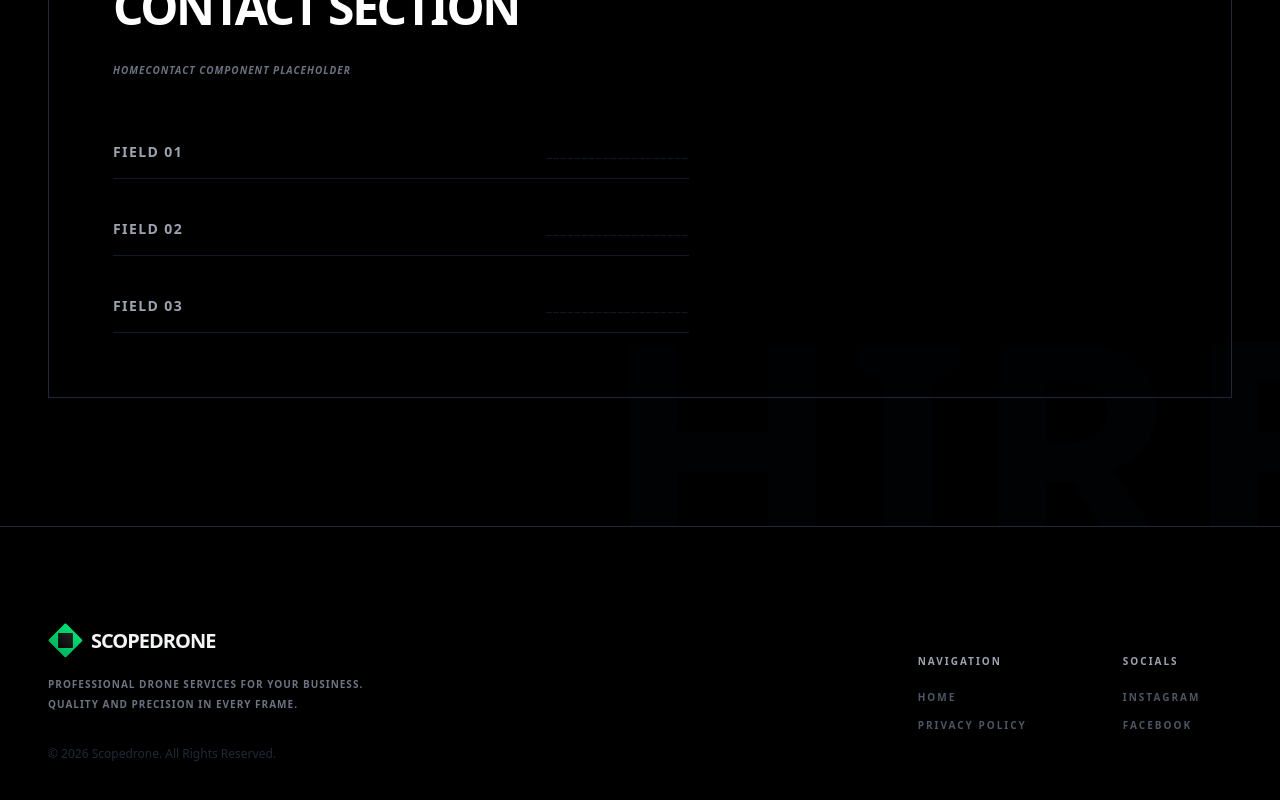
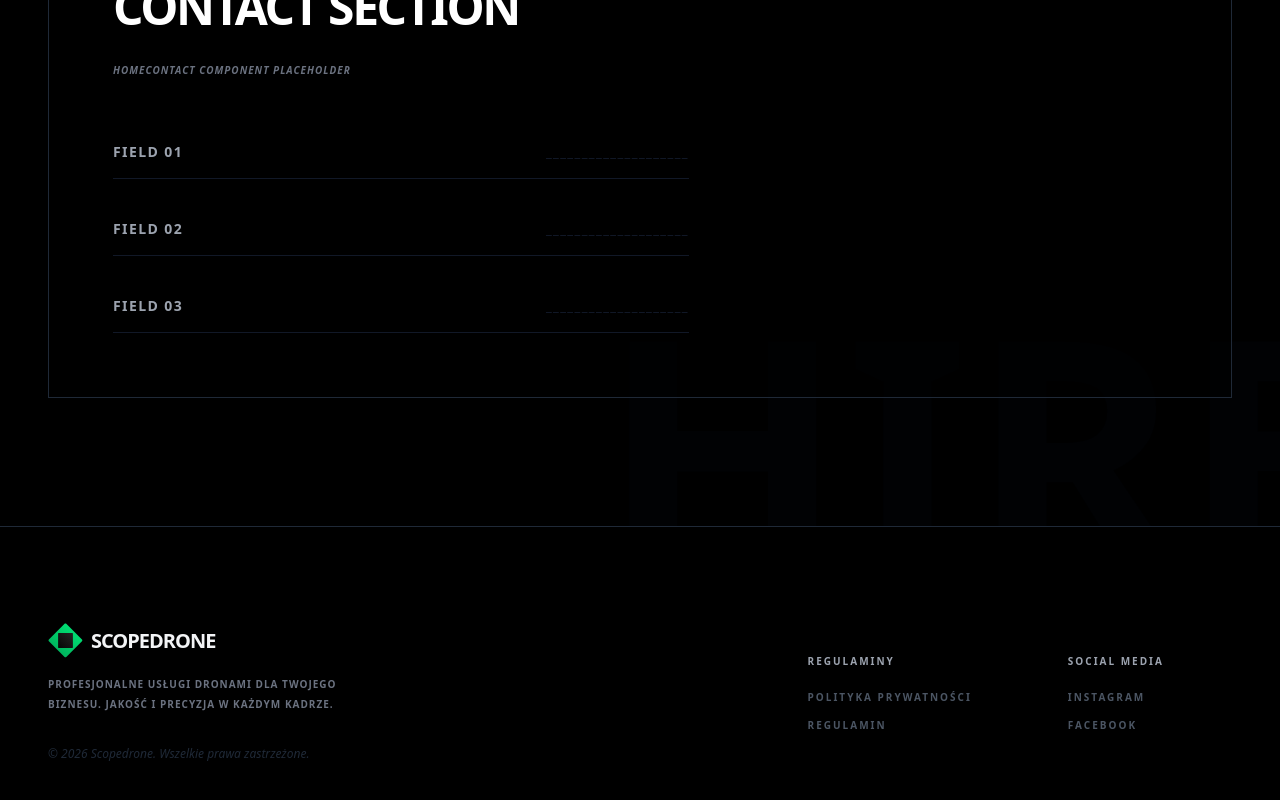
Before and after one commit to michab1332/scope-drone-client, a Nuxt app: page / in a window 1280 px wide. Shown: the part 2858-3658 px from the top of the page. Built offline with nearby package versions, Linux system fonts and the light colour scheme.

Commit message:
feat: footer

```diff
--- a/app/components/Layout/Footer.vue
+++ b/app/components/Layout/Footer.vue
@@ -5,24 +5,43 @@
         <div class="flex flex-col gap-4">
           <SharedIcon />
           <p class="max-w-xs text-gray-500 font-sans text-[10px] uppercase tracking-widest leading-loose font-bold">
-            Professional drone services for your business. Quality and precision in every frame.
+            Profesjonalne usługi dronami dla Twojego biznesu. Jakość i precyzja w każdym kadrze.
           </p>
-          <div class="text-xs text-gray-800 mt-4">© {{ new Date().getFullYear() }} Scopedrone. All Rights Reserved.</div>
+          <div class="text-xs text-gray-800 mt-4 italic">
+            © {{ new Date().getFullYear() }} Scopedrone. Wszelkie prawa zastrzeżone.
+          </div>
         </div>
 
         <div class="grid grid-cols-2 gap-12 md:gap-24">
+          <!-- Sekcja Regulaminy & Nawigacja -->
           <div class="flex flex-col gap-4 uppercase tracking-[0.2em] text-[10px] font-bold">
-            <span class="text-gray-400">Navigation</span>
+            <span class="text-gray-400">Regulaminy</span>
             <nav class="flex flex-col gap-2">
-              <a href="#" class="hover:text-white transition-colors">Home</a>
-              <a href="#" class="hover:text-white transition-colors">Privacy Policy</a>
+              <NuxtLink to="#" class="hover:text-white transition-colors">Polityka prywatności</NuxtLink>
+              <NuxtLink to="#" class="hover:text-white transition-colors">Regulamin</NuxtLink>
             </nav>
           </div>
+
+          <!-- Sekcja Social Media -->
           <div class="flex flex-col gap-4 uppercase tracking-[0.2em] text-[10px] font-bold">
-            <span class="text-gray-400">Socials</span>
+            <span class="text-gray-400">Social Media</span>
             <nav class="flex flex-col gap-2">
-              <a href="#" class="hover:text-white transition-colors">Instagram</a>
-              <a href="#" class="hover:text-white transition-colors">Facebook</a>
+              <a
+                href="https://www.instagram.com/scopedrone_kb"
+                target="_blank"
+                rel="noopener noreferrer"
+                class="hover:text-white transition-colors"
+              >
+                Instagram
+              </a>
+              <a
+                href="https://www.facebook.com/profile.php?id=61580575165689"
+                target="_blank"
+                rel="noopener noreferrer"
+                class="hover:text-white transition-colors"
+              >
+                Facebook
+              </a>
             </nav>
           </div>
         </div>
@@ -33,6 +52,6 @@
 
 <script setup lang="ts">
 /**
- * Global Footer Component
+ * Footer
  */
 </script>
```
